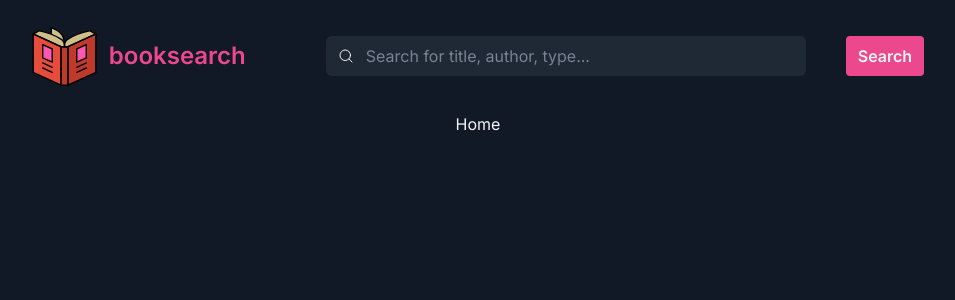
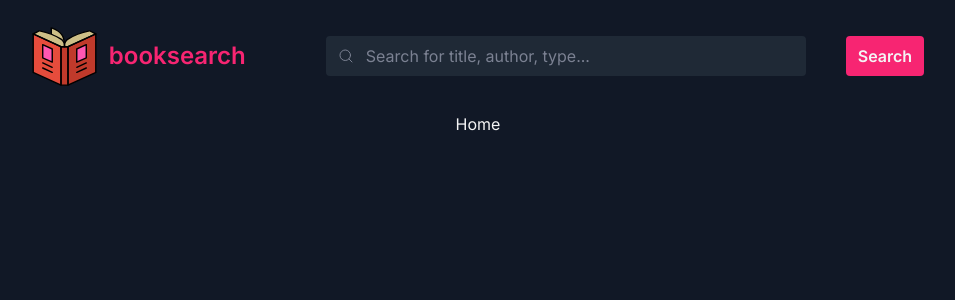
Before and after one commit to nullCommit/booksearch, a React (Vite) app: page / in a window 1280 px wide. Shown: the top 300 px of the page, without its empty margins (162-1117 px from the left). Built offline with nearby package versions, Linux system fonts and the light colour scheme.

Commit message:
Update: Header component

```diff
--- a/package.json
+++ b/package.json
@@ -13,6 +13,7 @@
     "react-dom": "^18.0.0"
   },
   "devDependencies": {
+    "@tailwindcss/forms": "^0.5.2",
     "@types/react": "^18.0.0",
     "@types/react-dom": "^18.0.0",
     "@vitejs/plugin-react": "^1.3.0",
--- a/src/components/Header.tsx
+++ b/src/components/Header.tsx
@@ -1,4 +1,4 @@
-import { useState } from 'react';
+import { FormEvent, useState } from 'react';
 import { MagnifyingGlass } from 'phosphor-react';
 
 import bookImage from '../assets/book.svg';
@@ -6,13 +6,18 @@ import bookImage from '../assets/book.svg';
 export function Header() {
   const [search, setSearch] = useState('');
 
-  function handleSubmit() {
+  function handleSubmit(event: FormEvent) {
+    event.preventDefault();
+
     return;
   }
 
   return (
-    <div className='max-w-7xl h-28 mx-4 flex items-center gap-20'>
-      <a href='/'>
+    <div className='max-w-7xl h-28 mx-4 flex items-center gap-20 '>
+      <a
+        href='/'
+        className='focus:outline-none focus:ring focus:ring-2 focus:ring-brand-500 focus:ring-offset-2 focus:ring-offset-[#111826]'
+      >
         <div className='flex items-center gap-3'>
           <img src={bookImage} alt='book' width={65} height={65} />
           <span className='text-2xl text-brand-500 font-semibold'>
@@ -21,12 +26,12 @@ export function Header() {
         </div>
       </a>
 
-      <form onSubmit={handleSubmit} className='flex gap-10'>
-        <div className='relative flex items-center'>
+      <form onSubmit={handleSubmit} className='flex gap-10 '>
+        <div className='relative flex items-center text-shadowText-300 focus-within:text-brand-500'>
           <MagnifyingGlass className='absolute ml-3' />
           <input
             type='text'
-            className='w-[30rem] bg-accent-300 pr-3 pl-10 py-2 rounded-md placeholder:text-shadowText-300'
+            className='w-[30rem] bg-accent-300 pr-3 pl-10 py-2 rounded text-white placeholder:text-shadowText-300 border-0 focus:border-brand-500 focus:outline-none focus:ring focus:ring-2 focus:ring-brand-500 focus:ring-offset-2 focus:ring-offset-[#111826]'
             placeholder='Search for title, author, type...'
             onChange={e => setSearch(e.target.value)}
             value={search}
@@ -36,7 +41,7 @@ export function Header() {
         <button
           type='submit'
           onClick={() => {}}
-          className='bg-brand-500 rounded px-3 py-2 font-semibold'
+          className='bg-brand-500 rounded px-3 py-2 font-semibold hover:bg-brand-800 transition-colors focus:outline-none focus:ring focus:ring-2 focus:ring-brand-500 focus:ring-offset-2 focus:ring-offset-[#111826]'
         >
           Search
         </button>
--- a/tailwind.config.js
+++ b/tailwind.config.js
@@ -4,7 +4,9 @@ module.exports = {
     extend: {
       colors: {
         brand: {
-          500: '#ec488d',
+          500: '#F72572',
+          700: '#DE2572',
+          800: '#BD2572',
         },
         accent: {
           300: '#1F2936',
@@ -18,5 +20,5 @@ module.exports = {
       },
     },
   },
-  plugins: [],
+  plugins: [require('@tailwindcss/forms')],
 };
```
Also changed, not shown: 2 other files (tests, documents, lock files or other folders).
